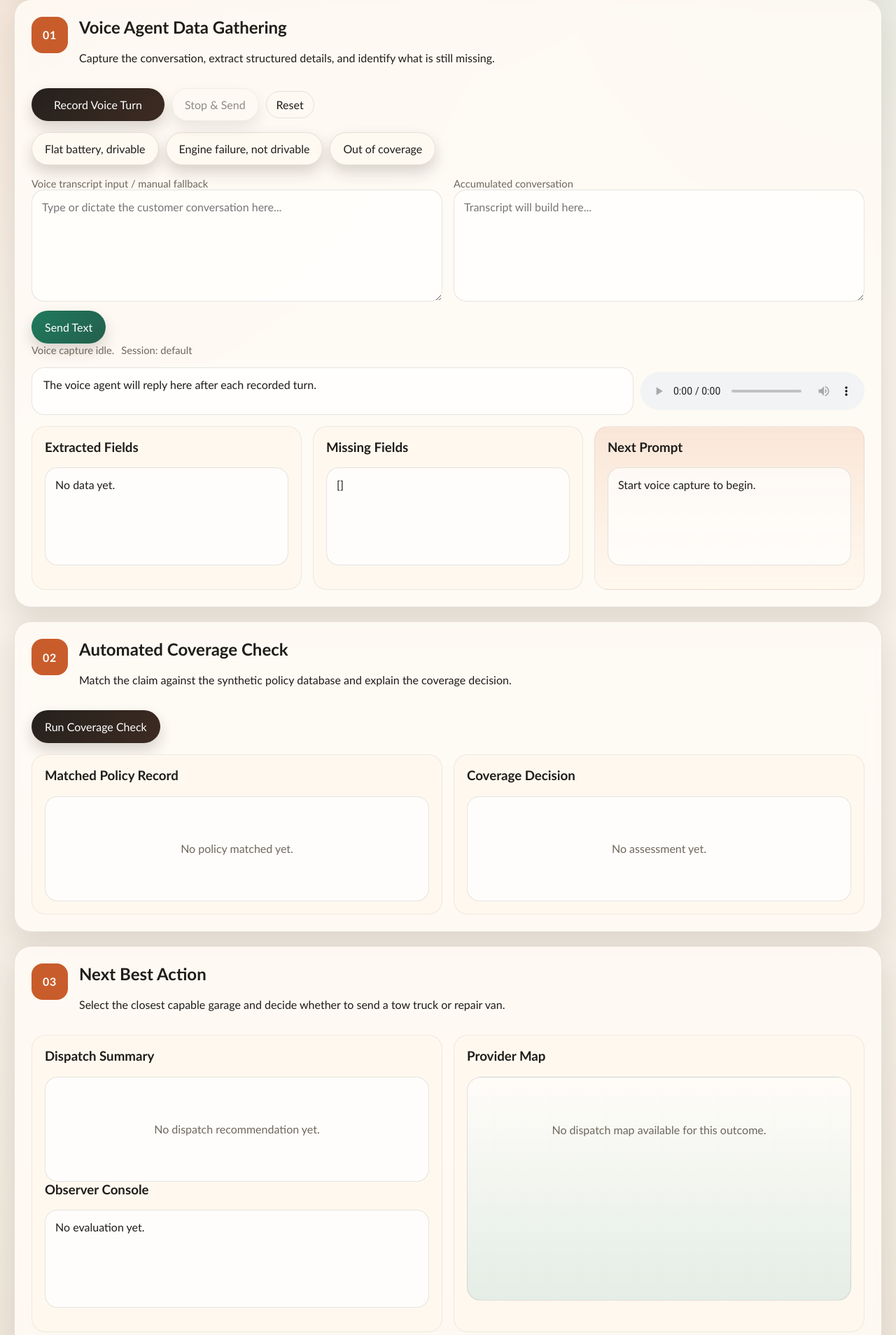
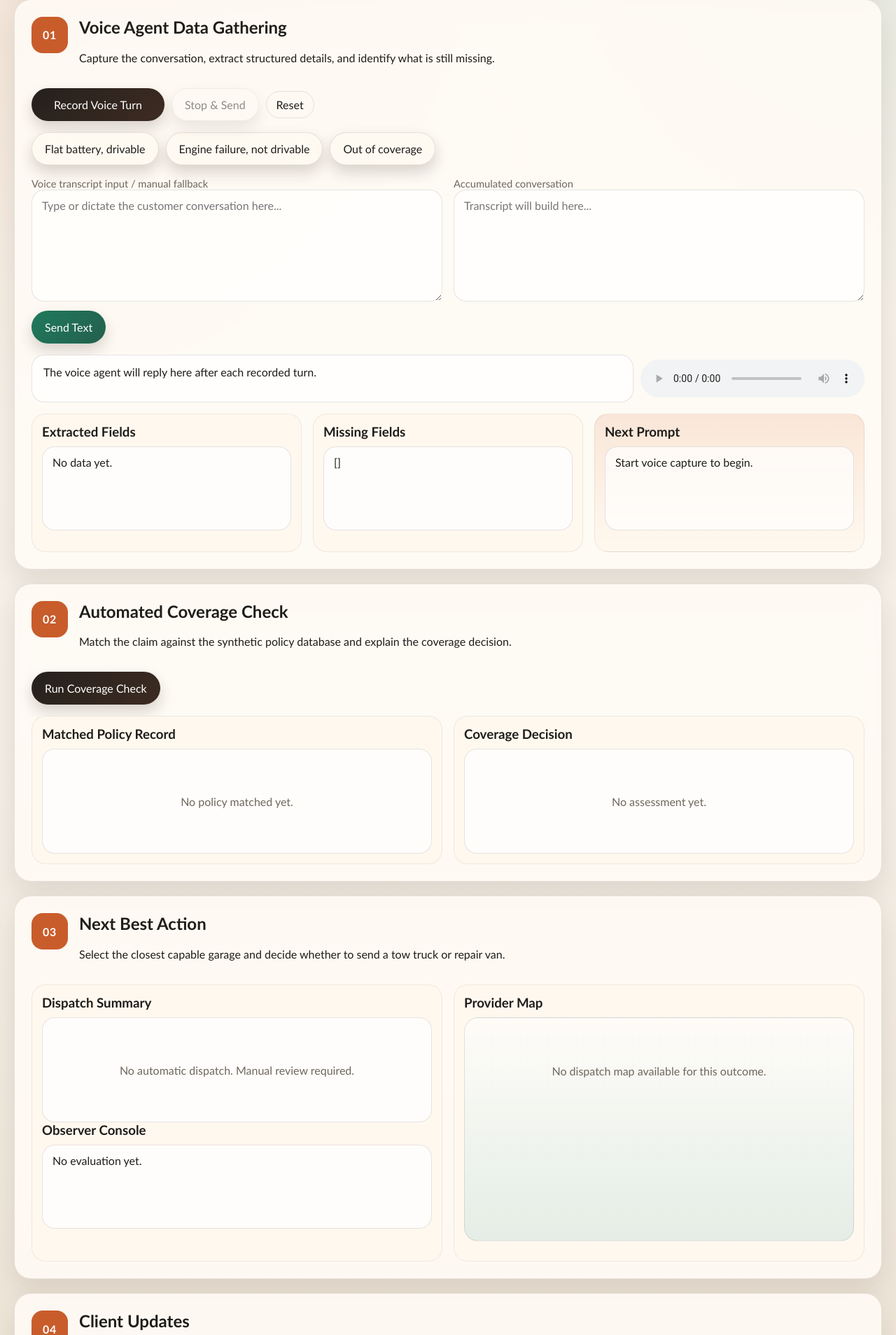
Before and after one commit to kuznetsov-ivan/insurance_copilot, a FastAPI app: page / in a window 1280 px wide. Shown: the part 229-2137 px from the top of the page at 70% size. Run offline with FastAPI, Linux system fonts and the light colour scheme; data comes from the database, SQL or seed files in the repository; both versions use the stored data as it was after the commit.

Commit message:
Final fixes

```diff
--- a/src/insurance_copilot/static/app.js
+++ b/src/insurance_copilot/static/app.js
@@ -6,7 +6,6 @@ const promptOutput = document.getElementById("promptOutput");
 const observerOutput = document.getElementById("observerOutput");
 const resultOutput = document.getElementById("resultOutput");
 const smsOutput = document.getElementById("smsOutput");
-const micStatus = document.getElementById("micStatus");
 const policyCard = document.getElementById("policyCard");
 const coverageCard = document.getElementById("coverageCard");
 const mapCanvas = document.getElementById("mapCanvas");
@@ -19,7 +18,6 @@ const recordingBadge = document.getElementById("recordingBadge");
 const evaluateClaimButton = document.getElementById("evaluateClaim");
 const processTranscriptButton = document.getElementById("processTranscript");
 const resetSessionButton = document.getElementById("resetSession");
-const coverageLoading = document.getElementById("coverageLoading");
 const coverageOverlay = document.getElementById("coverageOverlay");
 const intakePanel = document.getElementById("intakePanel");
 const coveragePanel = document.getElementById("coveragePanel");
@@ -233,7 +231,6 @@ function setIntakeLoading(isLoading, title = "Working...", message = "Waiting fo
 function setCoverageLoading(isLoading) {
   evaluateClaimButton.disabled = isLoading;
   resetSessionButton.disabled = isLoading;
-  coverageLoading.classList.toggle("hidden", !isLoading);
   coverageOverlay.classList.toggle("hidden", !isLoading);
   evaluateClaimButton.textContent = isLoading ? "Running Coverage Check..." : "Run Coverage Check";
   setPanelBusy(coveragePanel, isLoading);
@@ -324,7 +321,6 @@ async function startVoiceTurn() {
   recordVoiceButton.classList.add("recording");
   stopVoiceButton.disabled = false;
   recordingBadge.classList.remove("hidden");
-  micStatus.textContent = "Recording voice turn for backend STT.";
 }
 
 async function stopVoiceTurn() {
@@ -359,7 +355,6 @@ async function stopVoiceTurn() {
       assistantVoicePlayer.src = `data:${data.assistant_audio_mime_type};base64,${data.assistant_audio_base64}`;
       assistantVoicePlayer.play().catch(() => {});
     }
-    micStatus.textContent = `Voice turn processed with ${data.assistant_source.toUpperCase()}.`;
   } finally {
     mediaRecorder = null;
     setIntakeLoading(false);
@@ -447,3 +442,8 @@ stopVoiceButton.disabled = true;
 setIntakeLoading(false);
 setCoverageLoading(false);
 renderMap({}, []);
+window.addEventListener("pageshow", () => {
+  transcriptEl.value = "";
+  manualInputEl.value = "";
+  resetSession().catch(() => {});
+});
--- a/src/insurance_copilot/static/styles.css
+++ b/src/insurance_copilot/static/styles.css
@@ -341,7 +341,7 @@ pre,
 textarea,
 pre {
   width: 100%;
-  padding: 14px;
+  padding: 12px 14px;
   font: inherit;
 }
 
@@ -351,13 +351,13 @@ textarea {
 }
 
 pre {
-  min-height: 140px;
+  min-height: 120px;
   overflow: auto;
   white-space: pre-wrap;
 }
 
 .subpanel {
-  padding: 18px;
+  padding: 14px;
   border-radius: 20px;
   background: rgba(255, 248, 238, 0.8);
   border: 1px solid rgba(50, 42, 30, 0.08);
@@ -369,7 +369,16 @@ pre {
 
 .detail-card,
 .notification-card {
-  padding: 16px;
+  padding: 14px;
+}
+
+.subpanel h3 {
+  margin-bottom: 10px;
+}
+
+.subpanel > pre,
+.subpanel > .detail-card {
+  margin-top: 0;
 }
 
 .detail-card.empty,
--- a/src/insurance_copilot/templates/index.html
+++ b/src/insurance_copilot/templates/index.html
@@ -48,6 +48,7 @@
               <textarea
                 id="manualInput"
                 rows="6"
+                autocomplete="off"
                 placeholder="Type or dictate the customer conversation here..."
               ></textarea>
               <div class="manual-actions">
@@ -56,16 +57,14 @@
             </div>
             <div>
               <label for="transcript">Accumulated conversation</label>
-              <textarea id="transcript" rows="6" placeholder="Transcript will build here..."></textarea>
+              <textarea id="transcript" rows="6" autocomplete="off" placeholder="Transcript will build here..."></textarea>
             </div>
           </div>
           <div class="status-bar">
-            <span id="micStatus">Voice capture idle.</span>
             <span id="recordingBadge" class="recording-badge hidden">
               <span class="recording-dot"></span>
               Recording
             </span>
-            <span id="sessionTag">Session: default</span>
           </div>
           <div class="assistant-bar">
             <div id="assistantReply" class="assistant-reply">The voice agent will reply here after each recorded turn.</div>
@@ -104,10 +103,6 @@
           </div>
           <div class="controls">
             <button id="evaluateClaim">Run Coverage Check</button>
-            <span id="coverageLoading" class="loading-chip hidden">
-              <span class="loading-spinner"></span>
-              Waiting for model
-            </span>
           </div>
           <div id="coverageOverlay" class="panel-loading hidden" aria-live="polite">
             <span class="loading-spinner"></span>
```
Also changed, not shown: src/insurance_copilot/data/demo.sqlite3.
